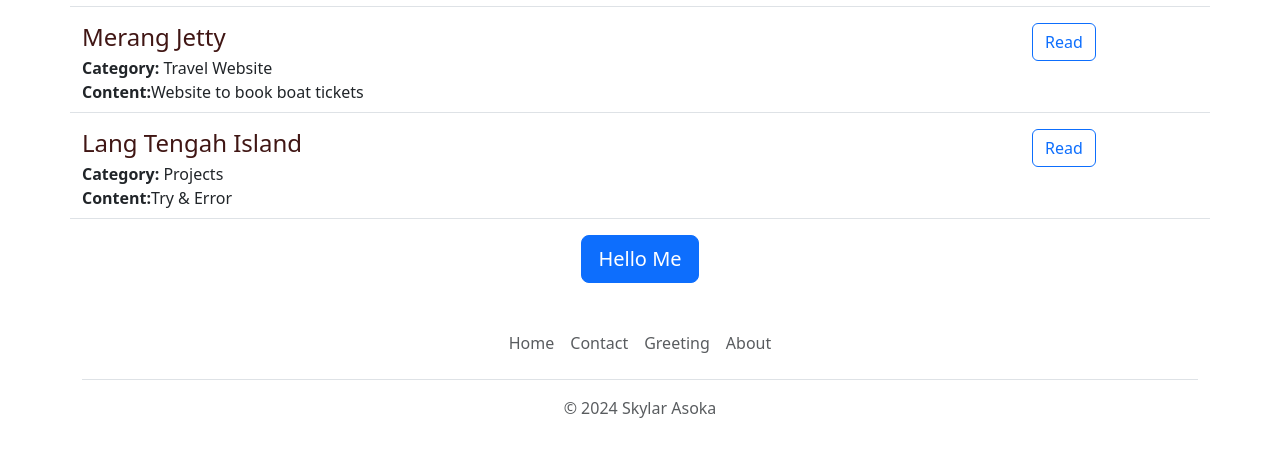
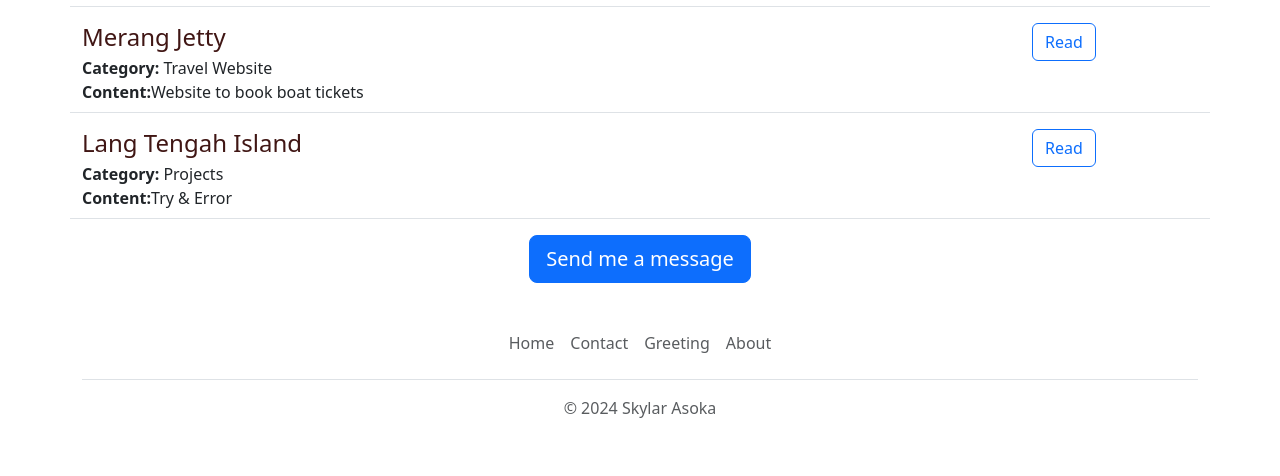
Before and after one commit to skylarasoka/journey, a Flask app: page / in a window 1280 px wide. Shown: the part 1117-1593 px from the top of the page. Run offline with Flask 3, Linux system fonts and the light colour scheme.

Commit message:
minor change

```diff
--- a/templates/home.html
+++ b/templates/home.html
@@ -39,7 +39,7 @@
         {% endfor %}
       </div>
       <div class="text-center">
-        <a href="mailto:han747sp@gmail.com" class="btn btn-primary btn-lg">Hello Me</a>
+        <a href="mailto:han747sp@gmail.com" class="btn btn-primary btn-lg">Send me a message</a>
       </div>
       </div>
     </div>
```
